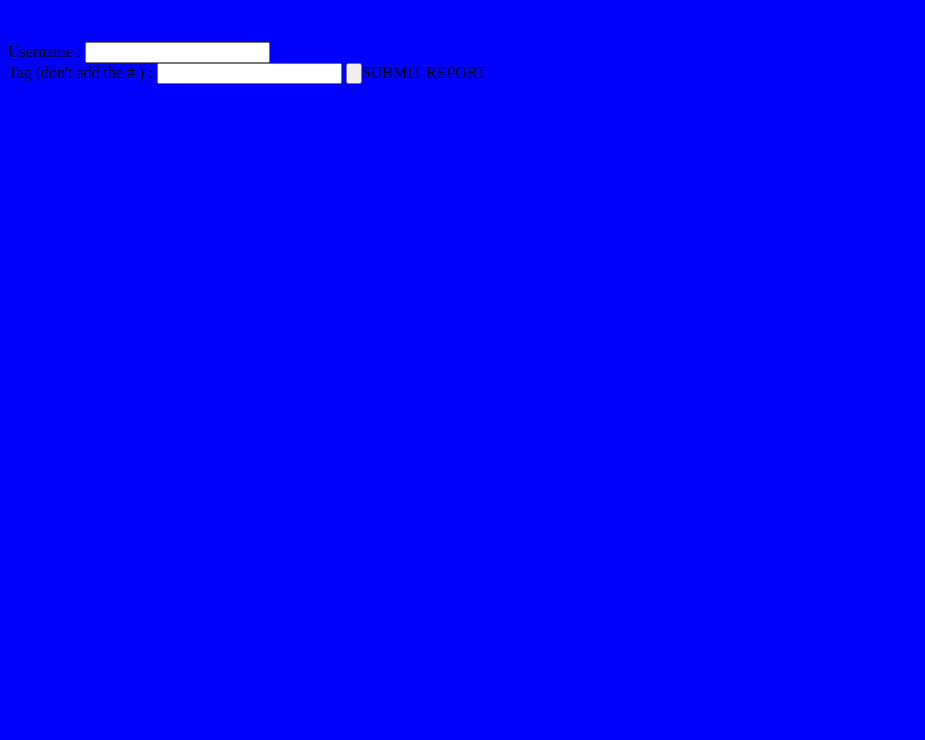
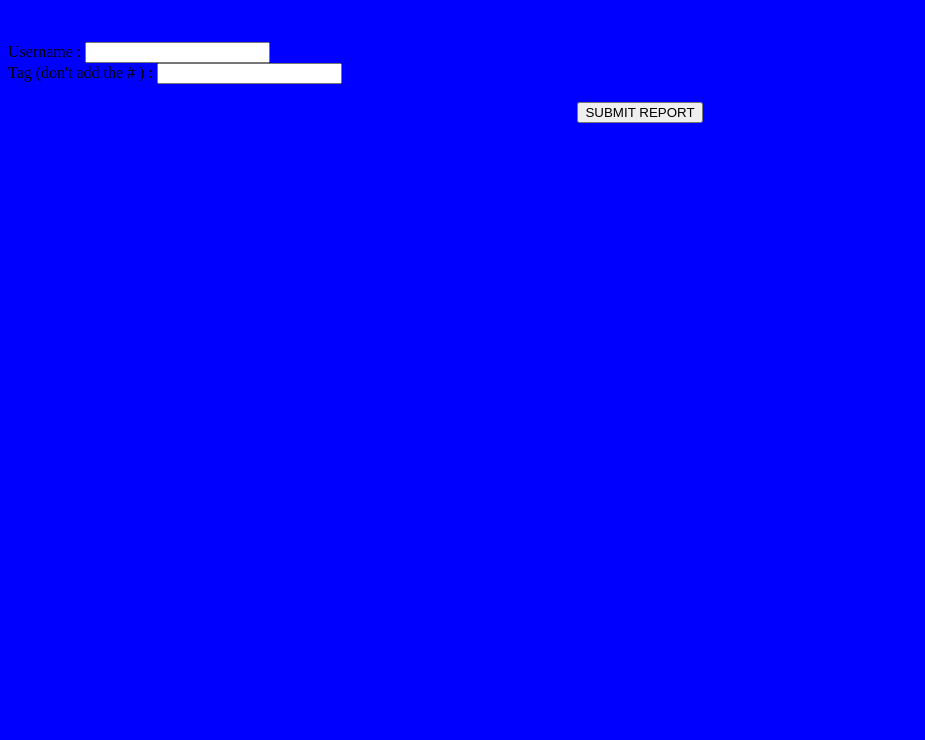
Before and after one commit to AWK-1/spamreport-discord.com, a plain HTML site: page index.html in a window 1280 px wide. Shown: the part 60-800 px from the top of the page, without its empty margins (0-925 px from the left). Drawn offline with Linux system fonts and the light colour scheme.

Commit message:
Update index.html

```diff
--- a/index.html
+++ b/index.html
@@ -13,6 +13,10 @@ background-color: blue;
 Username : <input type="name">
 <br>
 Tag (don't add the # ) : <input type="number">
-<input type="button" onclick="alert('Please close this tab for this progress')">SUBMIT REPORT
+<br>
+<br>
+<center>
+<button onclick="alert('Please close this tab for this progress')">SUBMIT REPORT</button>
+</center>
 </body>
 </html>
```
